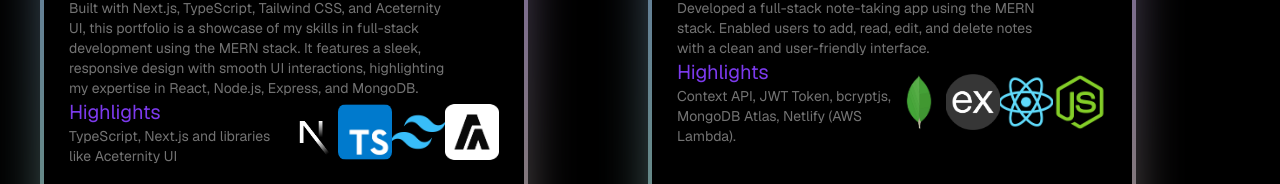
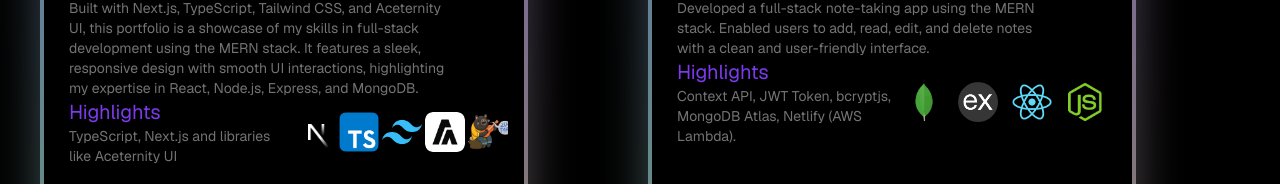
Before and after one commit to BharateshPoojary/portfolio, a Next.js app: page / in a window 1280 px wide. Shown: the part 2903-3087 px from the top of the page. Built offline with nearby package versions, Linux system fonts and the light colour scheme.

Commit message:
all set for deployment

```diff
--- a/src/components/layout/GradientCards.tsx
+++ b/src/components/layout/GradientCards.tsx
@@ -42,6 +42,7 @@ const GradientCards = () => {
         { id: 2, name: "Typescript", image: "/TypeScript.png" },
         { id: 3, name: "Tailwind", image: "/TailwindCSS.png" },
         { id: 4, name: "Aceternity", image: "/Aceternity.png" },
+        {id:5,name:'zustand',image:'/zustand.png'}
       ],
       demoLink: "https://bharatweatherapp.netlify.app/",
       githubLink: "https://github.com/BharateshPoojary/portfolio",
--- a/src/components/ui/animated-tooltip.tsx
+++ b/src/components/ui/animated-tooltip.tsx
@@ -85,7 +85,7 @@ export const AnimatedTooltip = ({
             width={100}
             src={item.image}
             alt={item.name}
-            className={`object-cover !m-0 !p-0 object-top rounded-lg sm:h-14 sm:w-14 h-12 w-12  group-hover:scale-105 group-hover:z-30 relative transition duration-500`}
+            className={`object-cover mx-3 object-top rounded-lg  h-10 w-10  group-hover:scale-105 group-hover:z-30 relative transition duration-500`}
           />
         </div>
       ))}
```
Also changed, not shown: public/zustand.png (added).
